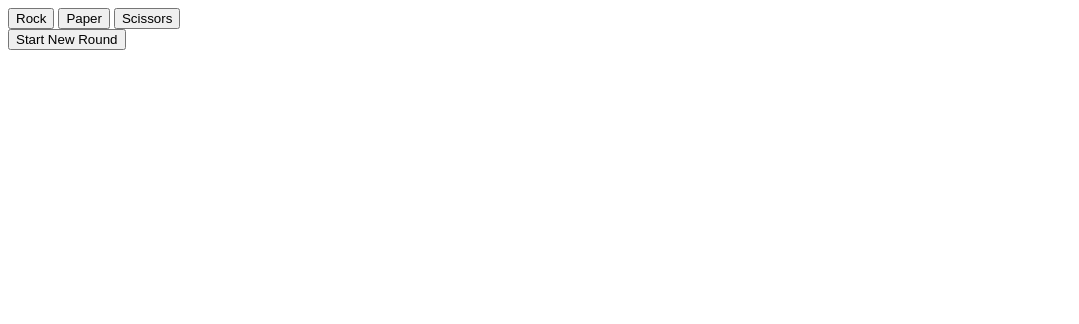
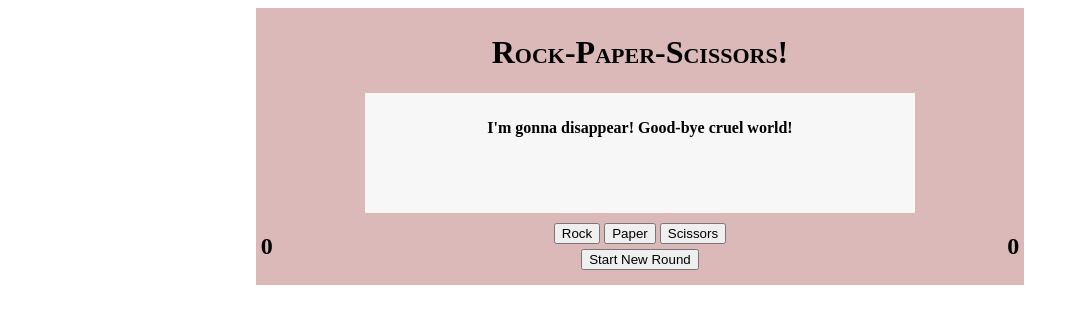
Before and after one commit to Flakari/rock-paper-scissors-gui, a plain HTML site: page index.html in a window 1280 px wide. Shown: the whole page, without its empty margins (0-1079 px from the left). Drawn offline with Linux system fonts and the light colour scheme.

Commit message:
Added computer/player win counts, drafted basic gui layout

```diff
--- a/index.html
+++ b/index.html
@@ -3,16 +3,27 @@
 <head>
     <meta charset="UTF-8">
     <title>Rock-Paper-Scissors!</title>
+    <link href="styles/style.css" type="text/css" rel="stylesheet">
 </head>
 <body>
-    <div id="game-display"></div>
-    <div>
-        <button id="rock" class="choice">Rock</button>
-        <button id="paper" class="choice">Paper</button>
-        <button id="scissors" class="choice">Scissors</button>
+    <div id="game-container">
+        <h1>Rock-Paper-Scissors!</h1>
+        <div id="game-display">
+            <p>I'm gonna disappear! Good-bye cruel world!</p>
+        </div>
+        <div id="player-wins"><h2>0</h2></div>
+        <div id="computer-wins"><h2>0</h2></div>
+        <div id="rps-buttons">
+            <button id="rock" class="choice">Rock</button>
+            <button id="paper" class="choice">Paper</button>
+            <button id="scissors" class="choice">Scissors</button>
+        </div>
+        <div id="play-button">
+            <button class="play">Start New Round</button>
+        </div>
     </div>
 
-    <button class="play">Start New Round</button>
+
 
     <script src="scripts/script.js"></script>
 </body>
--- a/scripts/script.js
+++ b/scripts/script.js
@@ -3,6 +3,9 @@ const rock = document.querySelector('#rock');
 const paper = document.querySelector('#paper');
 const scissors = document.querySelector('#scissors');
 const display = document.querySelector('#game-display');
+const playerWinsDiv = document.querySelector('#player-wins').firstChild;
+const computerWinsDiv = document.querySelector('#computer-wins').firstChild;
+let p = document.createElement('p');
 let playing = false;
 
 play.addEventListener('click', function(e) {
@@ -12,7 +15,8 @@ play.addEventListener('click', function(e) {
         display.removeChild(display.firstChild);
     }
     playing = true;
-    let p = document.createElement('p');
+    playerWinsDiv.textContent = 0;
+    computerWinsDiv.textContent = 0;
     p.textContent = 'Hey, first to five!';
     display.appendChild(p);
 
@@ -47,13 +51,14 @@ scissors.addEventListener('click', function(e) {
 
 function game() {
     if (playerWins == 5 || computerWins == 5) {
-        let p = document.createElement('p');
+        let result = document.createElement('p');
+        result.classList.add('result');
         if (playerWins > computerWins) {
-            p.textContent = 'Congratulations! You beat the computer ' + playerWins + ' to ' + computerWins + '!'
+            result.textContent = 'Congratulations! You beat the computer ' + playerWins + ' to ' + computerWins + '!'
         } else {
-            p.textContent = 'Ouch! You lost to the computer ' + playerWins + ' to ' + computerWins + '.';
+            result.textContent = 'Ouch! You lost to the computer ' + playerWins + ' to ' + computerWins + '.';
         }
-        display.appendChild(p);
+        display.appendChild(result);
         playing = false;
         playerWins = 0;
         computerWins = 0;
@@ -63,13 +68,14 @@ function game() {
 }
 
 function roundResult(playerSelection, computerSelection) {
-    let p = document.createElement('p');
     if (round == 'wins') {
         p.textContent = 'You won this round, ' + playerSelection + ' beats ' + computerSelection + '.';
         playerWins++;
+        playerWinsDiv.textContent = playerWins;
     } else if (round == 'loses') {
         p.textContent = 'You lost this round, ' + playerSelection + ' loses to ' + computerSelection + '.';
         computerWins++;
+        computerWinsDiv.textContent = computerWins;
     } else {
         p.textContent = 'You tied, ' + playerSelection + ' ties with ' + computerSelection + '.';
     }
--- /dev/null
+++ b/styles/style.css
@@ -0,0 +1,53 @@
+#game-container {
+    margin-top: 30px;
+    background-color: rgb(219, 185, 185);
+    padding: 5px 5px 15px 5px;
+    margin: auto;
+    width: 60%;
+    min-width: 450px;
+    text-align: center;
+}
+
+#rps-buttons {
+    padding-top: 10px;
+    padding-bottom: 5px;
+    width: 300px;
+    margin: auto;
+    text-align: center;
+}
+
+#play-button {
+    width: 300px;
+    margin: auto;
+    text-align: center;
+}
+
+#computer-wins {
+    float: right;
+}
+
+#player-wins {
+    float: left;
+}
+
+#game-display {
+    background-color: rgb(247, 247, 247);
+    padding: 10px;
+    text-align: center;
+    height: 100px;
+    width: 70%;
+    min-width: 300px;
+    margin: auto;
+}
+
+#game-display p {
+    font-weight: bold;
+}
+
+.result {
+    font-size: 1.25em;
+}
+
+h1 {
+    font-variant: small-caps;
+}
```
Also changed, not shown: styles/styles.css (deleted).
